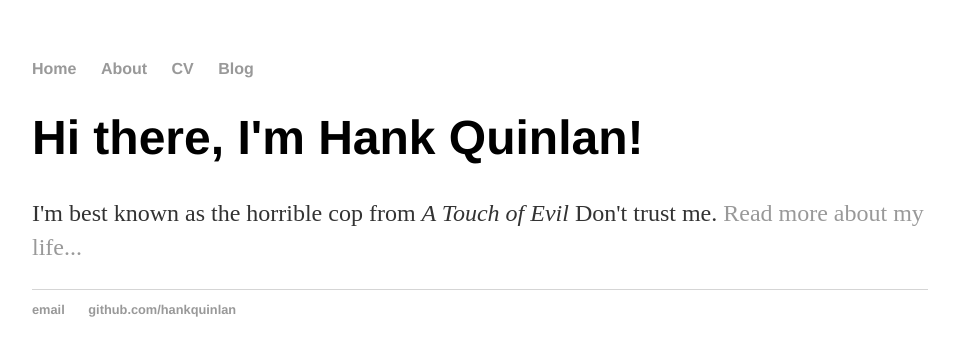
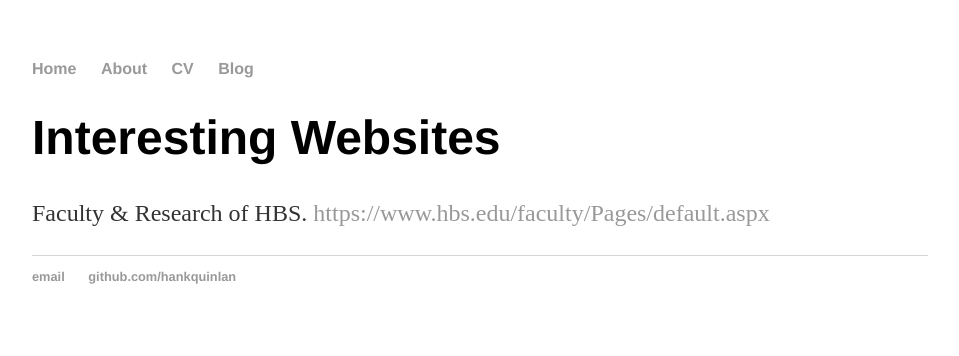
Before and after one commit to hyikuan/LD.github.io, a Jekyll site: the page built from index.html, in a window 1280 px wide. Shown: the top 356 px of the page, without its empty margins (160-1119 px from the left). Built offline with Jekyll 4.4.1, drawn with Linux system fonts in a browser that asks for light colours.

Commit message:
Update index.html

```diff
--- a/index.html
+++ b/index.html
@@ -1,8 +1,8 @@
 ---
 layout: default
-title: Hank Quinlan, Horrible Cop
+title: HYIKUAN
 ---
 <div class="blurb">
-	<h1>Hi there, I'm Hank Quinlan!</h1>
-	<p>I'm best known as the horrible cop from <em>A Touch of Evil</em> Don't trust me. <a href="/about">Read more about my life...</a></p>
+	<h1>Interesting Websites</h1>
+	<p>Faculty & Research of HBS. <a href="/about">https://www.hbs.edu/faculty/Pages/default.aspx</a></p>
 </div><!-- /.blurb -->
```
